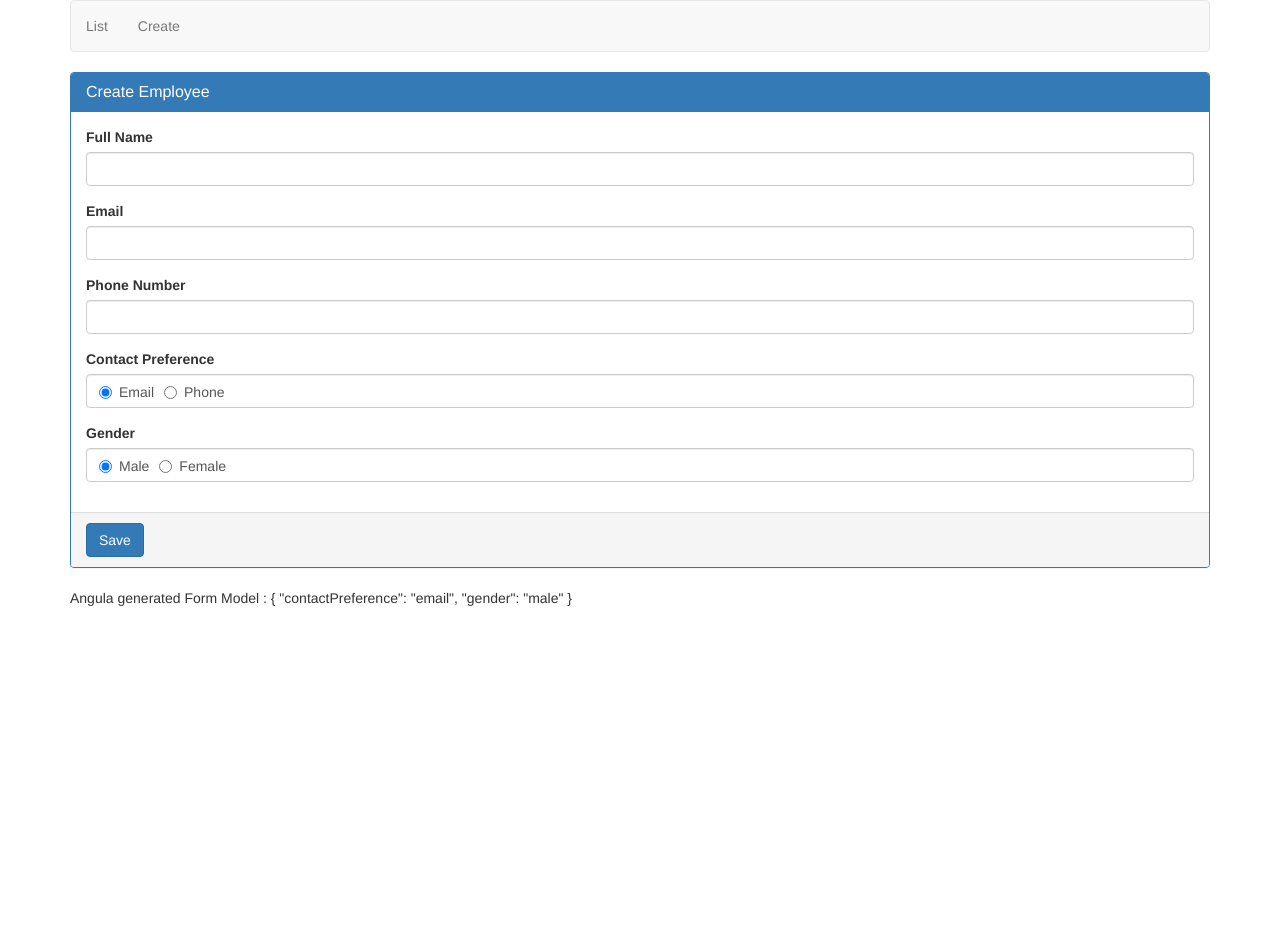
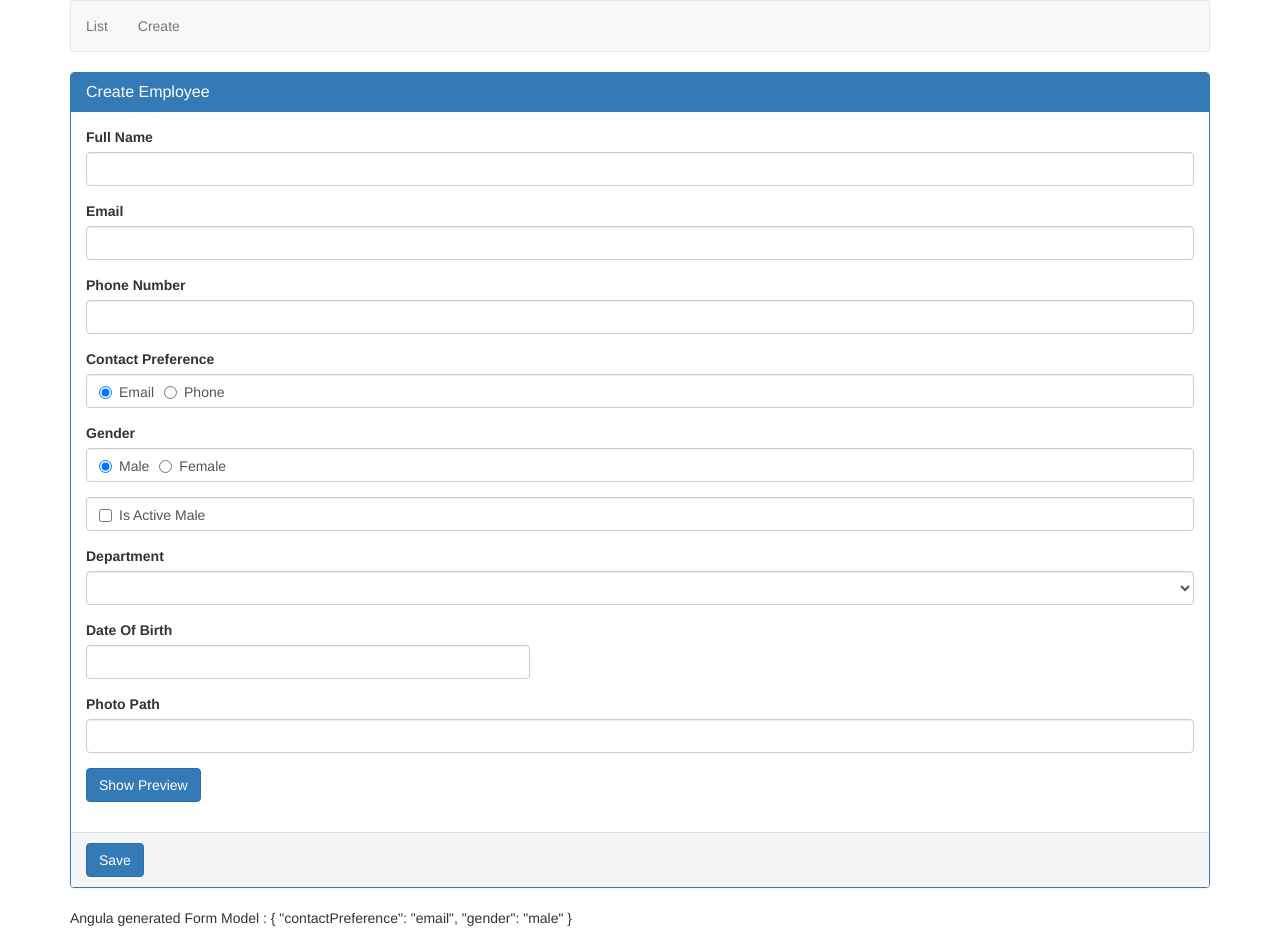
Before and after one commit to hanuman-jhaGmail/angularcrud-v1, an Angular app: page /create in a window 1280 px wide. Before the commit the page ends 800 px from the top, so only its background shows below. Built offline with nearby package versions, Linux system fonts and the light colour scheme.

Commit message:
create employee component completed

```diff
--- a/angular.json
+++ b/angular.json
@@ -46,7 +46,8 @@
             ],
             "styles": [
               "src/styles.css",
-              "./node_modules/bootstrap/dist/css/bootstrap.min.css"
+              "./node_modules/bootstrap/dist/css/bootstrap.min.css",
+              "./node_modules/ngx-bootstrap/datepicker/bs-datepicker.css"
             ],
             "scripts": []
           },
--- a/package.json
+++ b/package.json
@@ -22,6 +22,7 @@
     "@angular/router": "^6.1.0",
     "bootstrap": "^3.3.7",
     "core-js": "^2.5.4",
+    "ngx-bootstrap": "^3.0.1",
     "rxjs": "^6.0.0",
     "zone.js": "~0.8.26"
   },
--- a/src/app/app.module.ts
+++ b/src/app/app.module.ts
@@ -2,6 +2,7 @@ import { BrowserModule } from '@angular/platform-browser';
 import { NgModule } from '@angular/core';
 import { RouterModule, Routes} from '@angular/router';
 import { FormsModule } from '@angular/forms';
+import { BsDatepickerModule } from 'ngx-bootstrap/datepicker';
 
 import { AppComponent } from './app.component';
 import { ListEmployeesComponent } from './employees/list-employees.component';
@@ -22,6 +23,7 @@ const appRoutes: Routes = [
   imports: [
     BrowserModule,
     FormsModule,
+    BsDatepickerModule.forRoot(),
     RouterModule.forRoot(appRoutes)
   ],
   providers: [],
--- a/src/app/employees/create-employee.component.html
+++ b/src/app/employees/create-employee.component.html
@@ -6,27 +6,25 @@
     <div class="panel-body">
       <div class="form-group">
         <label for="fullName">Full Name</label>
-      <input id="fullName" [(ngModel)]="fullName" name="fullName" class="form-control" type="text"/>
+        <input id="fullName" [(ngModel)]="fullName" name="fullName" class="form-control" type="text" />
       </div>
       <div class="form-group">
         <label for="email">Email</label>
-        <input id="email" [(ngModel)]="email" name="email" class="form-control" type="text"/>
+        <input id="email" [(ngModel)]="email" name="email" class="form-control" type="text" />
       </div>
       <div class="form-group">
         <label for="phoneNumber">Phone Number</label>
-        <input id="phoneNumber" [(ngModel)]="phoneNumber" name="phoneNumber" class="form-control" type="text"/>
+        <input id="phoneNumber" [(ngModel)]="phoneNumber" name="phoneNumber" class="form-control" type="text" />
       </div>
 
       <div class="form-group">
         <label>Contact Preference</label>
         <div class="form-control">
           <label class="radio-inline">
-            <input type="radio" value="email" name="contactPreference" [(ngModel)]="contactPreference"/>
-            Email
+            <input type="radio" value="email" name="contactPreference" [(ngModel)]="contactPreference" /> Email
           </label>
           <label class="radio-inline">
-            <input type="radio" value="phone" name="contactPreference" [(ngModel)]="contactPreference"/>
-            Phone
+            <input type="radio" value="phone" name="contactPreference" [(ngModel)]="contactPreference" /> Phone
           </label>
         </div>
       </div>
@@ -35,15 +33,55 @@
         <label>Gender</label>
         <div class="form-control">
           <label class="radio-inline">
-            <input type="radio" value="male" name="gender" [(ngModel)]="gender"/>
-            Male
+            <input type="radio" value="male" name="gender" [(ngModel)]="gender" /> Male
           </label>
           <label class="radio-inline">
-            <input type="radio" value="female" name="gender" [(ngModel)]="gender"/>
-            Female
+            <input type="radio" value="female" name="gender" [(ngModel)]="gender" /> Female
           </label>
         </div>
       </div>
+
+      <div class="form-group">
+        <div class="form-control">
+          <label class="checkbox-inline">
+            <input type="checkbox" name="isActive" [(ngModel)]="isActive" /> Is Active Male
+          </label>
+        </div>
+      </div>
+
+      <div class="form-group">
+        <label for="department">
+          Department
+        </label>
+        <select type="select" id="department" name="department" [(ngModel)]="department" class="form-control">
+          <option *ngFor="let dept of departments" [value]="dept.id">
+            {{dept.name}}
+          </option>
+        </select>
+      </div>
+
+      <div class="row">
+        <div class="form-group col-md-5">
+          <label for="dateOfBirth">Date Of Birth</label>
+          <input id="dateOfBirth" type="text" [(ngModel)]="dateOfBirth" name="dateOfBirth" bsDatepicker [bsConfig]='datePickerConfig'
+            class="form-control" placement="right" />
+        </div>
+      </div>
+
+      <div class="form-group">
+        <label for="photoPath">Photo Path</label>
+        <input id="photoPath" [(ngModel)]="photoPath" name="photoPath" class="form-control" type="text" />
+      </div>
+      <div class="form-group">
+        <button type="button" (click)="togglePhotoPreview()" class="btn btn-primary">
+          {{previewPhoto? "Hide " : "Show "}} Preview
+        </button>
+      </div>
+      <div class="form-group">
+        <img [src]="photoPath" height="200" width="200" *ngIf="previewPhoto" />
+      </div>
+
+
     </div>
     <div class="panel-footer">
       <button type="submit" class="btn btn-primary">Save</button>
--- a/src/app/employees/create-employee.component.ts
+++ b/src/app/employees/create-employee.component.ts
@@ -1,5 +1,7 @@
 import { Component, OnInit } from '@angular/core';
 import { NgForm } from '../../../node_modules/@angular/forms';
+import { Department } from '../models/department.model';
+import { BsDatepickerConfig } from 'ngx-bootstrap/datepicker';
 
 @Component({
   selector: 'app-create-employee',
@@ -9,11 +11,30 @@ import { NgForm } from '../../../node_modules/@angular/forms';
 export class CreateEmployeeComponent implements OnInit {
   gender = 'male';
   contactPreference = 'email';
-  constructor() { }
+  datePickerConfig: Partial<BsDatepickerConfig>;
+  previewPhoto = false;
+  departments: Department[] = [
+    {id: 1, name: 'Help Desk'},
+    {id: 2, name: 'HR'},
+    {id: 3, name: 'IT'},
+    {id: 4, name: 'Payroll'}
+  ];
+  constructor() {
+    this.datePickerConfig = Object.assign({},
+      {
+        containerClass: 'theme-dark-blue',
+        showWeekNumbers: false,
+        minDate: new Date(2018, 0, 1),
+        maxDate: new Date(2018, 11, 31)
+      });
+  }
 
   ngOnInit() {
   }
 
+  togglePhotoPreview() {
+    this.previewPhoto = !this.previewPhoto;
+  }
   saveEmployee(empForm: NgForm): void {
     console.log(empForm);
   }
--- /dev/null
+++ b/src/app/models/department.model.ts
@@ -0,0 +1,4 @@
+export class Department {
+    id: number;
+    name: string;
+}
```
Also changed, not shown: 1 other file (tests, documents, lock files or other folders). Lines whose indentation alone changed are shown as unchanged.
